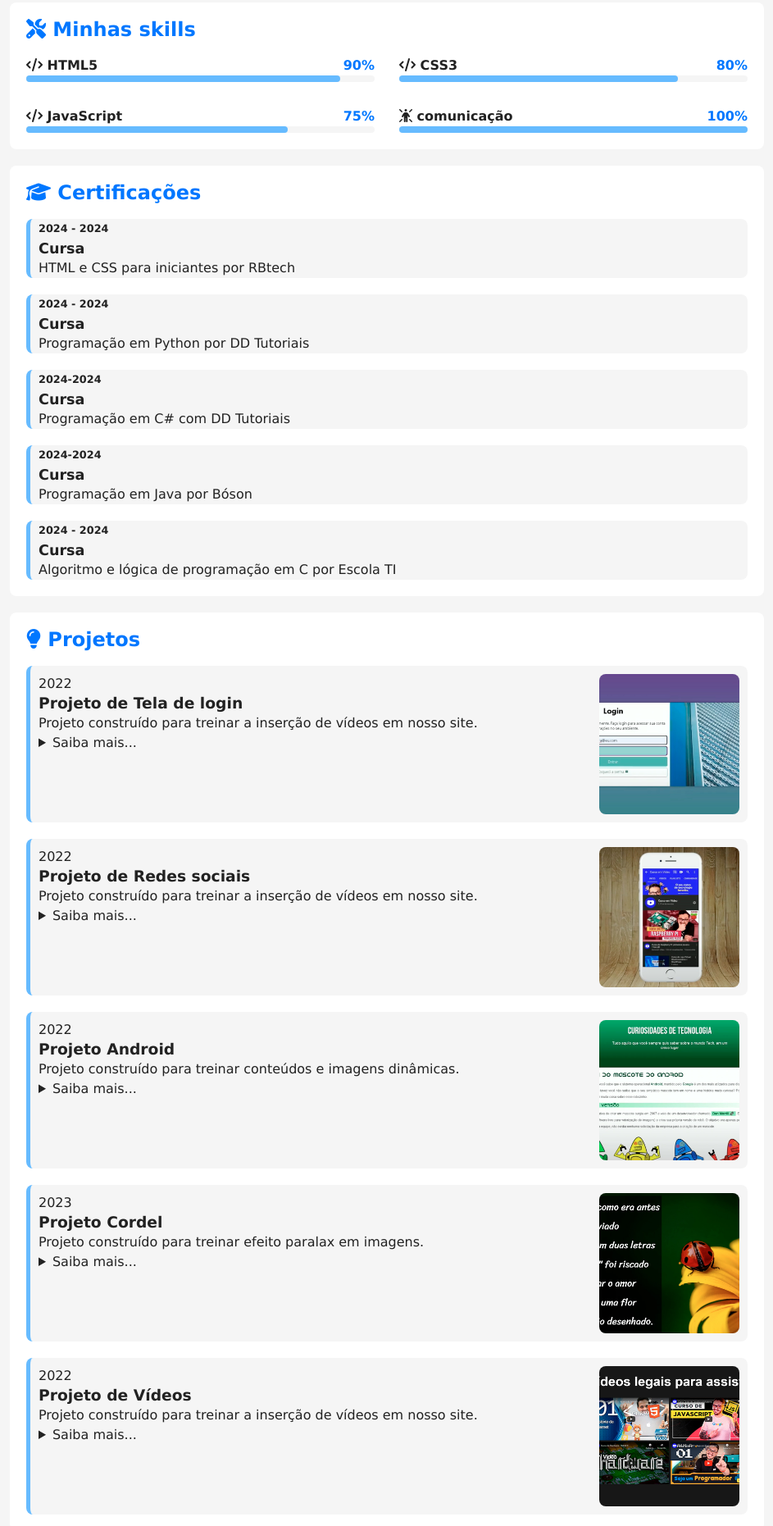
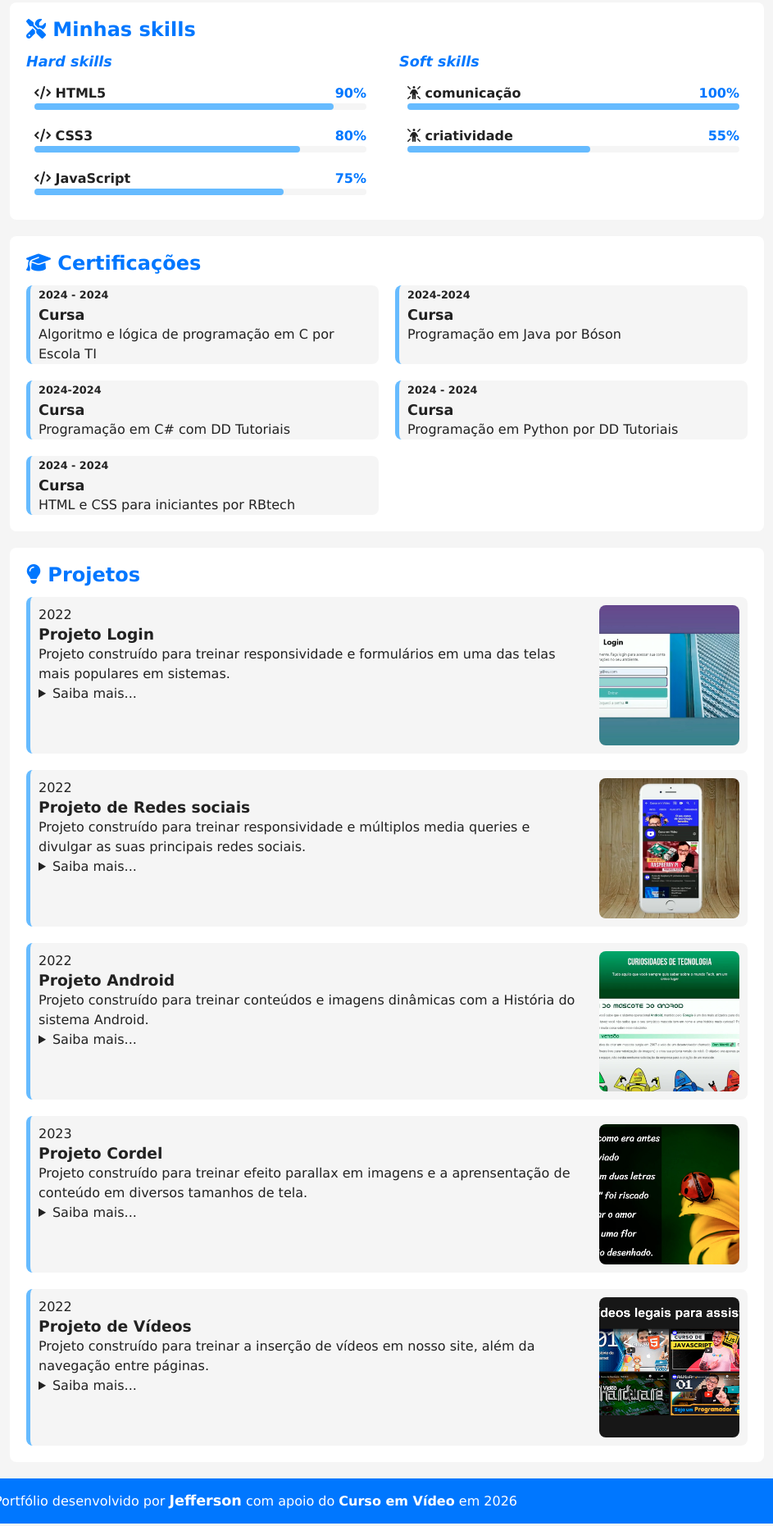
Before and after one commit to JeffersonNasc-Second/projeto-portfolio, a plain HTML site: page index.html in a window 1280 px wide. Shown: the part 681-2542 px from the top of the page at 82% size, without its empty margins (328-1271 px from the left). Drawn offline with Linux system fonts and the light colour scheme.

Commit message:
atualizado
corrigido a parte de certificados, adicionei divisões das skills , corrigi a foto principal e adicionei conteúdo na parte de saiba mais de cada projeto

```diff
--- a/estilos/style.css
+++ b/estilos/style.css
@@ -90,6 +90,7 @@ section#ficha img.foto {
   width: 200px;
   aspect-ratio: 1/1;
   object-fit: cover;
+  object-position: left bottom;
   overflow: hidden;
   border-radius: 50%;
   border: 5px solid var(--fundo-card);
@@ -129,6 +130,10 @@ section#detalhes {
   grid-column: 2;
 }
 
+#slide {
+  box-shadow: 0 2px 8px 0 rgba(63,69,81,0.16);
+}
+
 article {
   background-color: var(--fundo-card);
   padding: 20px;
@@ -139,13 +144,33 @@ article {
 
 article h2 {
   color: var(--destaque);
-  margin-bottom: 20px;
+  margin-bottom: 15px;
 }
 
 #skill-container {
   display: grid;
   grid-template-columns: 1fr;
   gap: 30px;
+}
+
+
+
+.hard-skills  h2{
+  font-style: italic;
+  font-size: 1.1em;
+  margin: 0px;
+  padding-bottom: 5px;
+}
+
+.soft-skills h2 {
+  font-style: italic;
+  font-size: 1.1em;
+  margin: 0px;
+  padding-bottom: 5px;
+}
+
+#skill-container .item {
+  padding: 10px;
 }
 
 #skill-container .info {
@@ -276,7 +301,16 @@ footer span {
     grid-column: 3 / 4;
   }
 
+  #slide {
+    box-shadow: 0 2px 8px 0 rgba(63,69,81,0.16);
+  }
+
   #skill-container {
+    grid-template-columns: 1fr 1fr;
+  }
+
+  #formacao-container {
+    display: grid;
     grid-template-columns: 1fr 1fr;
   }
 
--- a/index.html
+++ b/index.html
@@ -12,7 +12,7 @@
     <header>
         <nav id="menu">
             <ul>
-                <li><a href="#ficha" class="link"><i class="fa-solid fa-house"></i></a></li>
+                <li><a href="#slide" class="link"><i class="fa-solid fa-house"></i></a></li>
                 <li><a href="#skills" class="link"><i class="fa-solid fa-brain"></i></a></li>
                 <li><a href="#formacao" class="link"><i class="fa-solid fa-graduation-cap"></i></a></li>
                 <li><a href="#projetos" class="link"><i class="fa-solid fa-clipboard"></i></a></li>
@@ -23,7 +23,7 @@
 
     <main>
         <section id="ficha">
-            <img src="imagens/foto-principal.jpg" alt="Gustavo Guanabara" class="foto">
+            <img src="imagens/foto-principal.jpg" alt="Jefferson Nascimento" class="foto">
             <h1>Jefferson Nascimento</h1>
             <p>Sou um estudante em Redes de Computadores, com proficiência em desenvolvimento e programação, almejando arduamente a evoluir na área de tecnologia, e em criações de soluções para problemas. </p>
             <div id="social">
@@ -33,9 +33,9 @@
             </div>
         </section>
         <section id="detalhes">
-            <article class="video">
+            <article id="video">
                 <h2><i class="fa-solid fa-handshake"></i> Sobre mim</h2>
-                <div style="position: relative; width: 100%; height: 0; padding-top: 56.2500%;padding-bottom: 0; box-shadow: 0 2px 8px 0 rgba(63,69,81,0.16); margin-top: 1.6em; margin-bottom: 0.9em; overflow: hidden;border-radius: 8px; will-change: transform;">
+                <div id="slide" style="position: relative; width: 100%; height: 0; padding-top: 56.2500%;padding-bottom: 0;  margin-top: 1.6em; margin-bottom: 0.9em; overflow: hidden;border-radius: 8px; will-change: transform;">
                     <iframe loading="lazy" style="position: absolute; width: 100%; height: 100%; top: 0; left: 0; border: none; padding: 0;margin: 0;"src="https://www.canva.com/design/DAHC7N6zTfM/k8UUZCIfsvgwr5hyqrI5Dg/view?embed" allowfullscreen="allowfullscreen" allow="fullscreen">
                     </iframe>
                 </div>
@@ -45,6 +45,8 @@
                 <h2><i class="fa-solid fa-screwdriver-wrench"></i> Minhas skills</h2>
 
                 <div id="skill-container">
+                    <div class="hard-skills">
+                        <h2>Hard skills</h2>
                         <div class="item">
                             <div class="info">
                                 <span class="nome">
@@ -86,7 +88,11 @@
                                 <div class="progresso" style="width: 75%;"></div>
                             </div>
                         </div>
+                    </div>
 
+
+                    <div class="soft-skills">
+                        <h2>Soft skills</h2>
                         <div class="item">
                             <div class="info">
                                 <span class="nome">
@@ -98,6 +104,21 @@
                             </div>
                             <div class="barra">
                                 <div class="progresso" style="width: 100%;"></div>
+                            </div>
+                        </div>
+
+                        <div class="item">
+                            <div class="info">
+                                <span class="nome">
+                                    <i class="fa-solid fa-person-rays"></i> criatividade
+                                </span>
+                                <span class="porcent">
+                                    55%
+                                </span>
+                            </div>
+                            <div class="barra">
+                                <div class="progresso" style="width: 55%;"></div>
+                            </div>
                         </div>
                     </div>
                 </div>
@@ -149,10 +170,10 @@
                         <div class="projeto-info">
                             <p class="periodo">2022</p>
                             <h3 class="titulo">Projeto de Vídeos</h3>
-                            <p>Projeto construído para treinar a inserção de vídeos em nosso site.</p>
+                            <p>Projeto construído para treinar a inserção de vídeos em nosso site, além da navegação entre páginas.</p>
                             <details class="descricao">
                                 <summary>Saiba mais...</summary>
-                                <p>Lorem ipsum dolor sit amet, consectetur adipisicing elit. Ea beatae veritatis praesentium quaerat ad ipsum dicta tempora, nulla cupiditate ex consectetur architecto, qui asperiores at labore libero hic voluptatum dolor!</p>
+                                <p>Primeiro projeto construído no Curso de HTML5 e CSS3 do Curso em Vídeo onde construímos a navegação entre páginas e a incorporação de mídias, principalmente de imagens e vídeos. Um ótimo início para quem estava em seus primeiros passos em HTML e CSS.</p>
                             </details>
                         </div>
                     </div>
@@ -162,10 +183,10 @@
                         <div class="projeto-info">
                             <p class="periodo">2023</p>
                             <h3 class="titulo">Projeto Cordel</h3>
-                            <p>Projeto construído para treinar efeito paralax em imagens.</p>
+                            <p>Projeto construído para treinar efeito parallax em imagens e a aprensentação de conteúdo em diversos tamanhos de tela.</p>
                             <details class="descricao">
                                 <summary>Saiba mais...</summary>
-                                <p>Lorem ipsum dolor sit amet, consectetur adipisicing elit. Ea beatae veritatis praesentium quaerat ad ipsum dicta tempora, nulla cupiditate ex consectetur architecto, qui asperiores at labore libero hic voluptatum dolor!</p>
+                                <p>Apresentar um conteúdo na tela de forma criativa é sempre um desafio aos desenvolvedores de sites. Nesse projeto, apresentamos um cordel de maneira bem - humorada, responsiva e usando técnicas como parallax  para exibição de imagens de fundo.</p>
                             </details>
                         </div>
                     </div>
@@ -175,10 +196,10 @@
                         <div class="projeto-info">
                             <p class="periodo">2022</p>
                             <h3 class="titulo">Projeto Android</h3>
-                            <p>Projeto construído para treinar conteúdos e imagens dinâmicas.</p>
+                            <p>Projeto construído para treinar conteúdos e imagens dinâmicas com a História do sistema Android.</p>
                             <details class="descricao">
                                 <summary>Saiba mais...</summary>
-                                <p>Lorem ipsum dolor sit amet, consectetur adipisicing elit. Ea beatae veritatis praesentium quaerat ad ipsum dicta tempora, nulla cupiditate ex consectetur architecto, qui asperiores at labore libero hic voluptatum dolor!</p>
+                                <p>Você sabia que o sistema Android não foi criado inicialmente para ser usado em celulares? Acompanhe esse projeto para conhecer um pouco mais sobre as curiosidades que envolvem o sistema mais popular para smartphones e aprenda como adaptar mídias a diferentes tamanhos de tela.</p>
                             </details>
                         </div>
                     </div>
@@ -188,10 +209,10 @@
                         <div class="projeto-info">
                             <p class="periodo">2022</p>
                             <h3 class="titulo">Projeto de Redes sociais</h3>
-                            <p>Projeto construído para treinar a inserção de vídeos em nosso site.</p>
+                            <p>Projeto construído para treinar responsividade e múltiplos media queries e divulgar as suas principais redes sociais.</p>
                             <details class="descricao">
                                 <summary>Saiba mais...</summary>
-                                <p>Lorem ipsum dolor sit amet, consectetur adipisicing elit. Ea beatae veritatis praesentium quaerat ad ipsum dicta tempora, nulla cupiditate ex consectetur architecto, qui asperiores at labore libero hic voluptatum dolor!</p>
+                                <p>Um meta projeto muito interessante que deixa o visitante interagir com um aparelho de smartphone que tem seu conteúdo carregado  a cada vez que você clica em um ícone de redes sociais. Interatividade e responsividade para um projeto bem elaborado e que utiliza iframes na sua estrutura principal.</p>
                             </details>
                         </div>
                     </div>
@@ -200,11 +221,11 @@
                         <img class="foto" src="imagens/projeto-05-login.jpg" alt="Projeto 5">
                         <div class="projeto-info">
                             <p class="periodo">2022</p>
-                            <h3 class="titulo">Projeto de Tela de login</h3>
-                            <p>Projeto construído para treinar a inserção de vídeos em nosso site.</p>
+                            <h3 class="titulo">Projeto Login</h3>
+                            <p>Projeto construído para treinar responsividade e formulários em uma das telas mais populares em sistemas.</p>
                             <details class="descricao">
                                 <summary>Saiba mais...</summary>
-                                <p>Lorem ipsum dolor sit amet, consectetur adipisicing elit. Ea beatae veritatis praesentium quaerat ad ipsum dicta tempora, nulla cupiditate ex consectetur architecto, qui asperiores at labore libero hic voluptatum dolor!</p>
+                                <p>Criar uma tela de login é algo muito comum na vida de quem vai construir sites. Mas essa tela de login deve conter componentes bonitos e com funcionalidades bem definidas e intuitivas de usar. Essa tela de login vai adaptando seus conteúdos usando caixas flexíveis (flexbox) para funcionar em qualquer tamanho de tela.</p>
                             </details>
                         </div>
                     </div>
```
Lines whose indentation alone changed are shown as unchanged.
